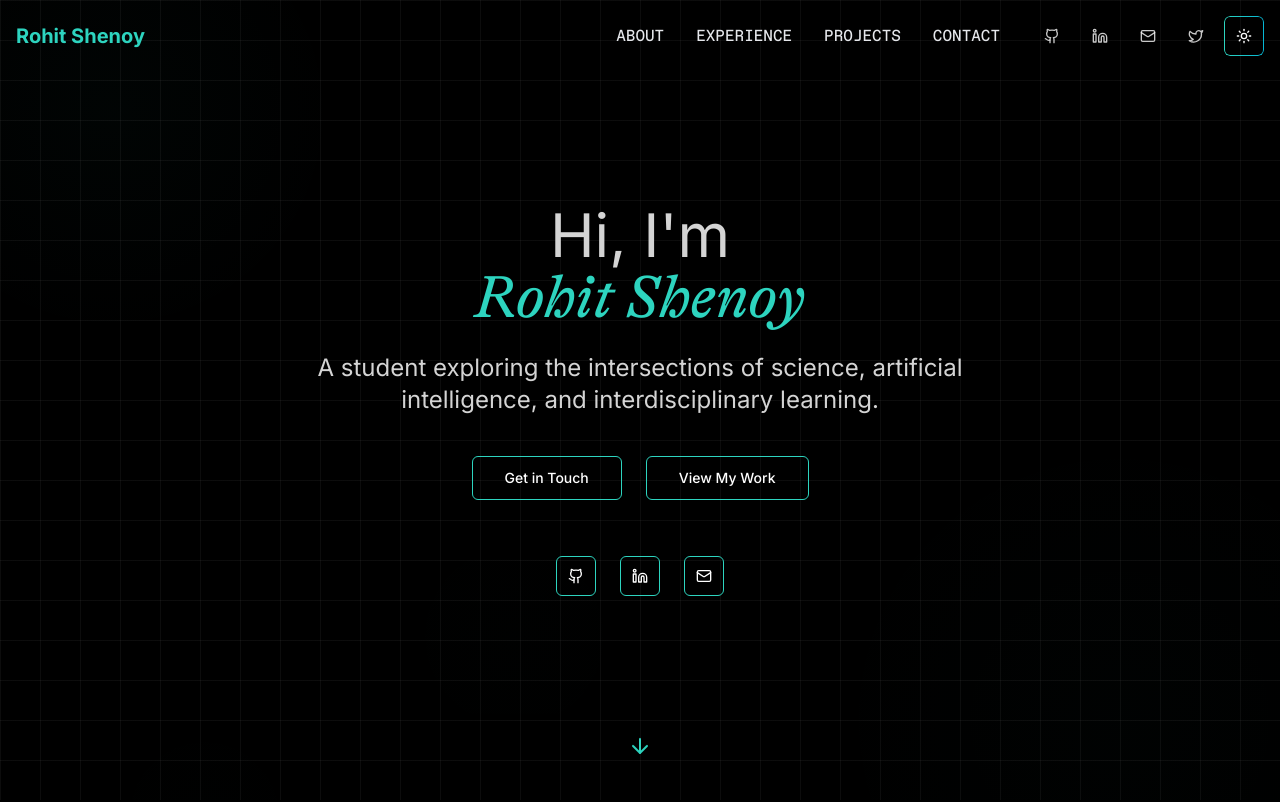
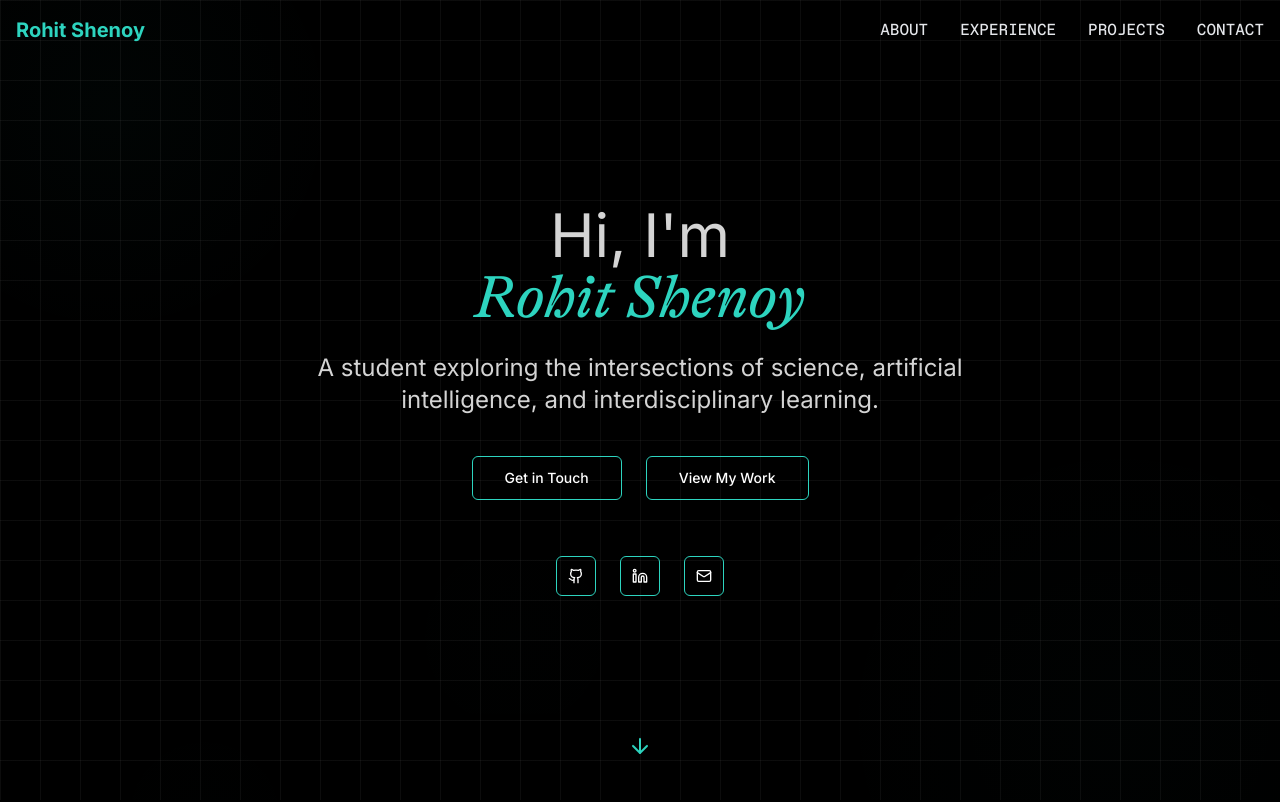
Before and after one commit to jojicoding/jojicoding.github.io, a Next.js app: page / in a window 1280 px wide. Shown: the top 802 px of the page. Built offline with nearby package versions, Linux system fonts and the light colour scheme.

Commit message:
Remove social media buttons and theme toggle from navbar

```diff
--- a/components/navbar.tsx
+++ b/components/navbar.tsx
@@ -2,15 +2,13 @@
 
 import { useState, useEffect } from "react"
 import Link from "next/link"
-import { Menu, X, Moon, Sun, Github, Linkedin, Mail, Twitter } from "lucide-react"
+import { Menu, X } from "lucide-react"
 import { Button } from "@/components/ui/button"
-import { useTheme } from "next-themes"
 import { cn } from "@/lib/utils"
 
 export default function Navbar() {
   const [isOpen, setIsOpen] = useState(false)
   const [scrolled, setScrolled] = useState(false)
-  const { theme, setTheme } = useTheme()
 
   useEffect(() => {
     const handleScroll = () => {
@@ -29,29 +27,6 @@ export default function Navbar() {
     { name: "Experience", href: "#experience" },
     { name: "Projects", href: "#projects" },
     { name: "Contact", href: "#contact" },
-  ]
-
-  const socialLinks = [
-    {
-      icon: Github,
-      title: "GitHub",
-      link: "https://github.com/jojicoding",
-    },
-    {
-      icon: Linkedin,
-      title: "LinkedIn",
-      link: "https://www.linkedin.com/in/rohit-shenoy-75a8ab223/",
-    },
-    {
-      icon: Mail,
-      title: "Email",
-      link: "mailto:rohitshenoy2010@gmail.com",
-    },
-    {
-      icon: Twitter,
-      title: "Twitter",
-      link: "https://twitter.com/X",
-    },
   ]
 
   return (
@@ -81,50 +56,10 @@ export default function Navbar() {
                 {link.name}
               </Link>
             ))}
-            <div className="flex space-x-2">
-              {socialLinks.map((item, index) => (
-                <Button
-                  key={index}
-                  variant="ghost"
-                  size="icon"
-                  asChild
-                  className="text-foreground/80 hover:text-[#2dd4bf] transition-colors"
-                >
-                  <a
-                    href={item.link}
-                    target={item.link.startsWith("mailto") ? "_self" : "_blank"}
-                    rel="noopener noreferrer"
-                    aria-label={item.title}
-                  >
-                    <item.icon className="h-5 w-5" />
-                  </a>
-                </Button>
-              ))}
-              <Button
-                variant="ghost"
-                size="icon"
-                onClick={() => setTheme(theme === "dark" ? "light" : "dark")}
-                aria-label="Toggle theme"
-                className="gradient-border"
-              >
-                <Sun className="h-5 w-5 rotate-0 scale-100 transition-all dark:-rotate-90 dark:scale-0" />
-                <Moon className="absolute h-5 w-5 rotate-90 scale-0 transition-all dark:rotate-0 dark:scale-100" />
-              </Button>
-            </div>
           </div>
 
           {/* Mobile Navigation Toggle */}
-          <div className="flex md:hidden items-center space-x-2">
-            <Button
-              variant="ghost"
-              size="icon"
-              onClick={() => setTheme(theme === "dark" ? "light" : "dark")}
-              aria-label="Toggle theme"
-              className="gradient-border"
-            >
-              <Sun className="h-5 w-5 rotate-0 scale-100 transition-all dark:-rotate-90 dark:scale-0" />
-              <Moon className="absolute h-5 w-5 rotate-90 scale-0 transition-all dark:rotate-0 dark:scale-100" />
-            </Button>
+          <div className="flex md:hidden items-center">
             <Button
               variant="ghost"
               size="icon"
@@ -152,26 +87,7 @@ export default function Navbar() {
                 {link.name}
               </Link>
             ))}
-            <div className="flex space-x-4 py-2">
-              {socialLinks.map((item, index) => (
-                <Button
-                  key={index}
-                  variant="ghost"
-                  size="icon"
-                  asChild
-                  className="text-foreground/80 hover:text-[#2dd4bf] transition-colors"
-                >
-                  <a
-                    href={item.link}
-                    target={item.link.startsWith("mailto") ? "_self" : "_blank"}
-                    rel="noopener noreferrer"
-                    aria-label={item.title}
-                  >
-                    <item.icon className="h-5 w-5" />
-                  </a>
-                </Button>
-              ))}
-            </div>
+            {/* Social buttons removed */}
           </div>
         </div>
       )}
```
